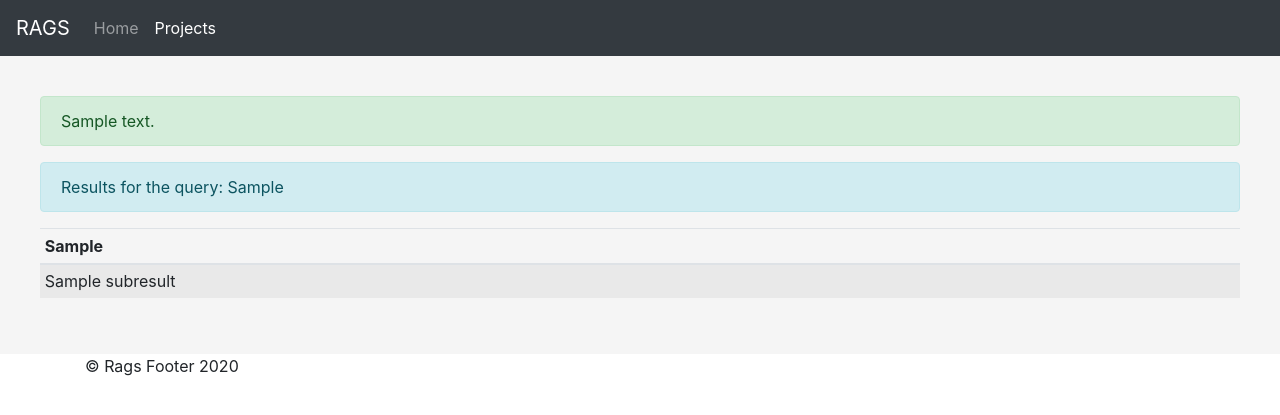
After one commit to ObesityHub/robokop-rags, a FastAPI app: template rags_app/templates/project_queries.html.jinja in a window 1280 px wide. The commit adds this page. Shown: the top 415 px of the page. Run offline with FastAPI, Linux system fonts and the light colour scheme; the template is opened without the code that fills it: most values are stand-ins (such as "Sample title", 1, 10 or a date in 2020); parts of the project's set-up code (start-up, migrations or seed data) failed here and were passed over; some libraries are stand-ins or nearby versions.

Commit message:
initial commit for canned queries

```diff
--- a/rags_app/main.py
+++ b/rags_app/main.py
@@ -11,6 +11,7 @@ import rags_src.node_types as node_types
 from rags_src.rags_core import available_rag_types
 from rags_src.rags_project import RagsProject
 from rags_src.rags_project_db import RagsProjectDB
+from rags_src.rags_graph_db import RagsGraphDB
 
 # this actually creates the DB if it doesn't exist
 rags_db_models.Base.metadata.create_all(bind=engine)
@@ -201,3 +202,44 @@ def get_edit_project_view_template(rags_project_db: RagsProjectDB, project_id: i
     template_context["rag_type_list"] = available_rag_types
     template_context["node_type_list"] = node_types.available_node_types
     return templates.TemplateResponse("edit_project.html.jinja", template_context)
+
+
+@app.get("/project_query/{project_id}")
+def project_query_view(project_id: int, request: Request, rags_project_db: RagsProjectDB = Depends(get_db)):
+    template_context = {"request": request}
+    if not rags_project_db.project_exists_by_id(project_id):
+        template_context["error_message"] = f"Oh No. That project seems to be missing from the database."
+        return templates.TemplateResponse("error.html.jinja", template_context)
+
+    return get_project_query_view(rags_project_db, project_id, template_context)
+
+
+@app.get("/project_query/{project_id}/{query_id}")
+def project_query_view(project_id: int, query_id:int, request: Request, rags_project_db: RagsProjectDB = Depends(get_db)):
+    template_context = {"request": request}
+    if not rags_project_db.project_exists_by_id(project_id):
+        template_context["error_message"] = f"Oh No. That project seems to be missing from the database."
+        return templates.TemplateResponse("error.html.jinja", template_context)
+
+    rags_graph_db = RagsGraphDB()
+    if query_id == 1:
+        custom_query = f"match (a:{node_types.SEQUENCE_VARIANT})-[r:related_to{{project_id: {project_id}}}]-(b) return distinct a.id, r.namespace, r.p_value ORDER BY r.p_value"
+        results = rags_graph_db.query_the_graph(custom_query, limit=50)
+        template_context["project_query"] = custom_query + " (limited to 50 results)"
+        template_context["project_query_results"] = results
+        template_context["project_query_headers"] = ["Variant", "Association Study", "P Value"]
+    elif query_id == 2:
+        custom_query = f"match (a:{node_types.CHEMICAL_SUBSTANCE})-[r:related_to{{project_id: {project_id}}}]-(b) return distinct a.id, r.namespace, r.p_value ORDER BY r.p_value"
+        results = rags_graph_db.query_the_graph(custom_query, limit=50)
+        template_context["project_query"] = custom_query + " (limited to 50 results)"
+        template_context["project_query_results"] = results
+        template_context["project_query_headers"] = ["Metabolite", "Association Study", "P Value"]
+
+    return get_project_query_view(rags_project_db, project_id, template_context)
+
+
+def get_project_query_view(rags_project_db: RagsProjectDB, project_id: int, template_context: dict):
+    project = rags_project_db.get_project_by_id(project_id)
+    template_context["project"] = project
+
+    return templates.TemplateResponse("project_queries.html.jinja", template_context)
--- /dev/null
+++ b/rags_app/templates/project_queries.html.jinja
@@ -0,0 +1,58 @@
+{% extends "skeleton.html.jinja" %}
+{% set current_page = "projects" %}
+{% block title %}Project Queries{% endblock %}
+{% block main %}
+<div class="projects_body">
+   {% if error_message %}
+   <div class="alert alert-danger" role="alert">{{ error_message }}</div>
+   {% endif %}
+   {% if success_message %}
+   <div class="alert alert-success" role="alert">{{ success_message }}</div>
+   {% endif %}
+   {% if not project_query %}
+   <div class="card border-dark mb-3">
+     <h3 class="card-header">Query the graph for Project - {{ project.name }}</h3>
+     <div class="card-body">
+        <div class="row">
+          <div class="col-md-4">
+            <h2>GWAS</h2>
+            <p>View the most significant GWAS results:</p>
+            <p><a class="btn btn-secondary" href="/project_query/{{ project.id }}/1" role="button">View results &raquo;</a></p>
+          </div>
+          <div class="col-md-4">
+            <h2>MWAS</h2>
+            <p>View the most significant MWAS results:</p>
+            <p><a class="btn btn-secondary" href="/project_query/{{ project.id }}/2" role="button">View details &raquo;</a></p>
+          </div>
+          <!--
+          <div class="col-md-4">
+            <h2>All The AS</h2>
+            <p>Donec sed odio dui. Cras justo odio, dapibus ac facilisis in, egestas eget quam. Vestibulum id ligula porta felis euismod semper. Fusce dapibus, tellus ac cursus commodo, tortor mauris condimentum nibh, ut fermentum massa justo sit amet risus.</p>
+            <p><a class="btn btn-secondary" href="#" role="button">View details &raquo;</a></p>
+          </div>-->
+        </div>
+     </div>
+  </div>
+  {% else %}
+  <div class="alert alert-info" role="alert">Results for the query: {{ project_query }}</div>
+  <table class="table table-striped table-sm">
+  <thead>
+    <tr>
+    {% for q_header in project_query_headers %}
+       <th>{{ q_header }}</th>
+    {% endfor %}
+    </tr>
+  </thead>
+  <tbody>
+  {% for result in project_query_results %}
+  <tr>
+    {% for subresult in result %}
+    <td>{{ subresult }}</td>
+    {% endfor %}
+  </tr>
+  {% endfor %}
+  </tbody>
+  </table>
+  {% endif %}
+</div>
+{% endblock %}
--- a/rags_app/templates/projects.html.jinja
+++ b/rags_app/templates/projects.html.jinja
@@ -36,6 +36,12 @@
                   <td>{{ project.errors }}</td>
                   <td>
                     <form id="delete-project-form" method="post" action="/delete_project/" role="form">
+                    <a href="/project_query/{{ project.id }}" type="button" role="button" class="btn btn-secondary">
+                    <svg class="bi bi-search" width="1em" height="1em" viewBox="0 0 16 16" fill="currentColor" xmlns="http://www.w3.org/2000/svg">
+                      <path fill-rule="evenodd" d="M10.442 10.442a1 1 0 011.415 0l3.85 3.85a1 1 0 01-1.414 1.415l-3.85-3.85a1 1 0 010-1.415z" clip-rule="evenodd"/>
+                      <path fill-rule="evenodd" d="M6.5 12a5.5 5.5 0 100-11 5.5 5.5 0 000 11zM13 6.5a6.5 6.5 0 11-13 0 6.5 6.5 0 0113 0z" clip-rule="evenodd"/>
+                    </svg>
+                    </a>
                     <a href="/project/{{ project.id }}" type="button" role="button" class="btn btn-secondary">
                     <svg class="bi bi-gear" width="1.2em" height="1.2em" viewBox="0 0 20 20" fill="currentColor" xmlns="http://www.w3.org/2000/svg">
                       <path fill-rule="evenodd" d="M10.837 3.626c-.246-.835-1.428-.835-1.674 0l-.094.319A1.873 1.873 0 016.377 5.06l-.292-.16c-.764-.415-1.6.42-1.184 1.185l.159.292a1.873 1.873 0 01-1.115 2.692l-.319.094c-.835.246-.835 1.428 0 1.674l.319.094a1.873 1.873 0 011.115 2.693l-.16.291c-.415.764.42 1.6 1.185 1.184l.292-.159a1.873 1.873 0 012.692 1.115l.094.319c.246.835 1.428.835 1.674 0l.094-.319a1.873 1.873 0 012.693-1.115l.291.16c.764.415 1.6-.42 1.184-1.185l-.159-.291a1.873 1.873 0 011.115-2.693l.319-.094c.835-.246.835-1.428 0-1.674l-.319-.094a1.873 1.873 0 01-1.115-2.692l.16-.292c.415-.764-.42-1.6-1.185-1.184l-.291.159a1.873 1.873 0 01-2.693-1.115l-.094-.319zm-2.633-.283c.527-1.79 3.064-1.79 3.592 0l.094.319a.873.873 0 001.255.52l.292-.16c1.64-.892 3.434.901 2.54 2.541l-.159.292a.873.873 0 00.52 1.255l.319.094c1.79.527 1.79 3.064 0 3.592l-.319.094a.873.873 0 00-.52 1.255l.16.292c.893 1.64-.902 3.434-2.541 2.54l-.292-.159a.873.873 0 00-1.255.52l-.094.319c-.527 1.79-3.065 1.79-3.592 0l-.094-.319a.873.873 0 00-1.255-.52l-.292.16c-1.64.893-3.433-.902-2.54-2.541l.159-.292a.873.873 0 00-.52-1.255l-.319-.094c-1.79-.527-1.79-3.065 0-3.592l.319-.094a.873.873 0 00.52-1.255l-.16-.292c-.892-1.64.901-3.433 2.541-2.54l.292.159a.873.873 0 001.255-.52l.094-.319z" clip-rule="evenodd"/>
```
Also changed, not shown: rags_app/test/test_app.py (added, +9 -0 lines).
